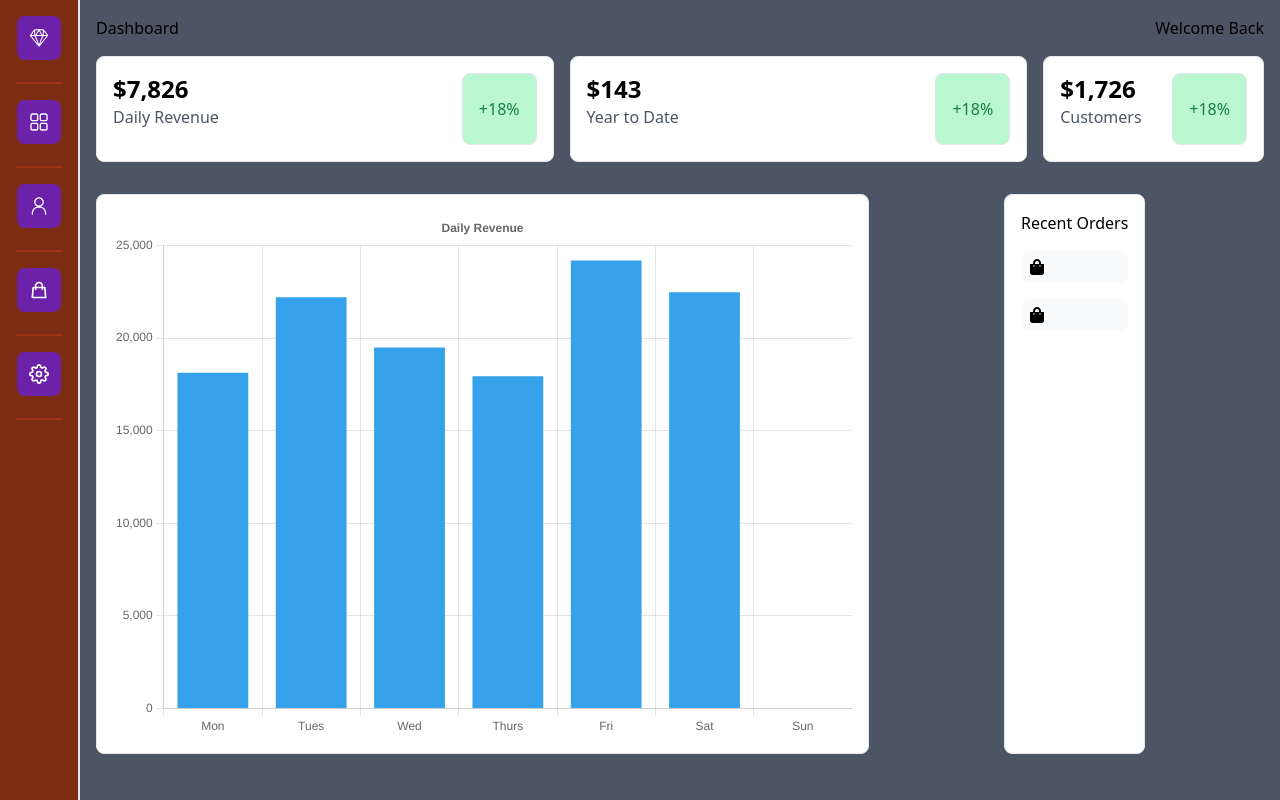
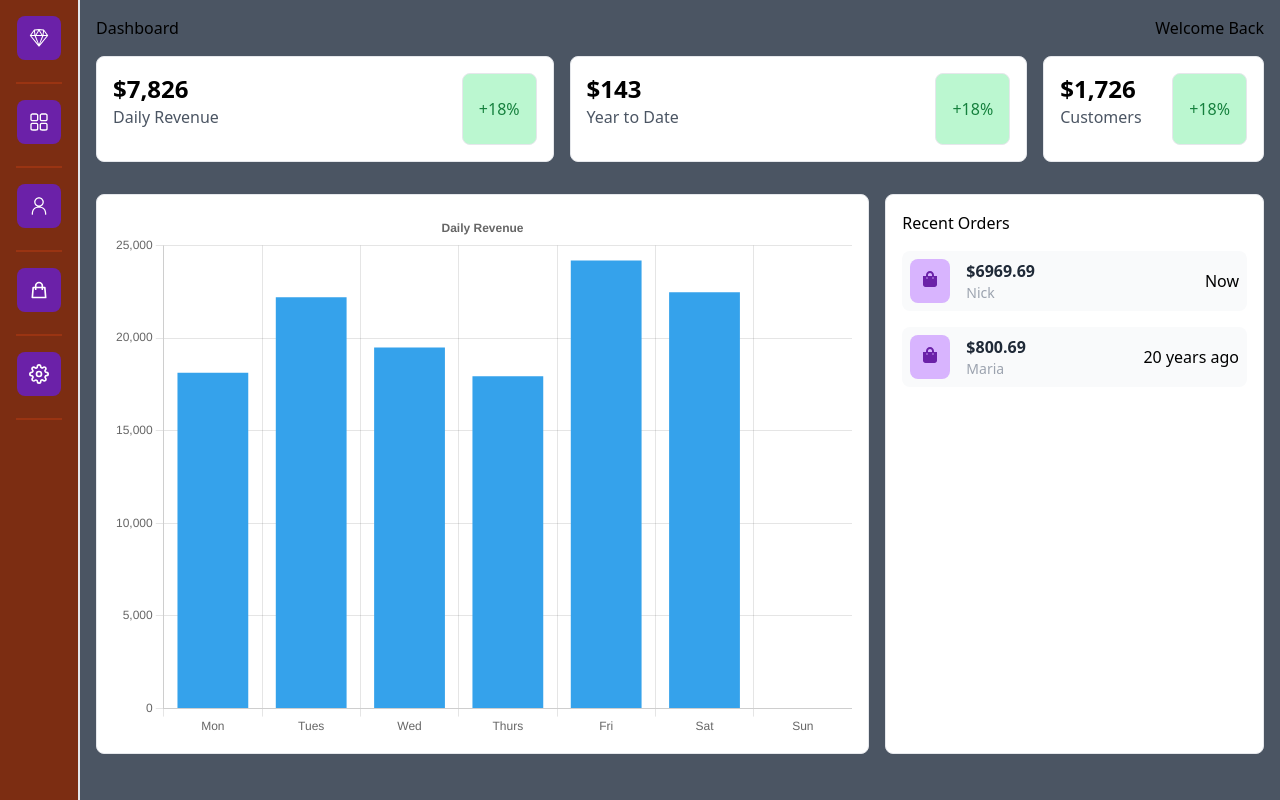
Before and after one commit to Nicholas-Abell/nextjs_dashboard, a Next.js app: page / in a window 1280 px wide. Built offline with nearby package versions, Linux system fonts and the light colour scheme.

Commit message:
Recent Orders layout

```diff
--- a/components/RecentOrders.js
+++ b/components/RecentOrders.js
@@ -4,14 +4,23 @@ import { FaShoppingBag } from 'react-icons/fa';
 
 const RecentOrders = () => {
     return (
-        <div className='col-span-1 relative lg:h-[70vh] h-[50vh] m-auto p-4 border rounded-lg bg-white overflow-scroll'>
+        <div className='w-full col-span-1 relative lg:h-[70vh] h-[50vh] m-auto p-4 border rounded-lg bg-white overflow-scroll'>
             <h1>Recent Orders</h1>
             <ul>
                 {
                     data.map((order, id) => {
                         return (
-                            <li key={id} className='bg-gray-50 hover:bg-gray-100 rounded-lg my-4 flex p-2 items-center cursor-pointer'>
-                                <div><FaShoppingBag /></div>
+                            <li key={id} className='bg-gray-50 hover:bg-gray-100 rounded-lg my-4 flex p-2 items-center cursor-pointer justify-between'>
+                                <div className='flex'>
+                                    <div className='bg-purple-300 p-3 rounded-lg'>
+                                        <FaShoppingBag className='text-purple-800' />
+                                    </div>
+                                    <div className='pl-4'>
+                                        <p className='text-gray-800 font-bold'>${order.total}</p>
+                                        <p className='text-gray-400 text-sm'>{order.name.first}</p>
+                                    </div>
+                                </div>
+                                <p className='lg:flex md:hidden'>{order.date}</p>
                             </li>
                         )
                     })
```
